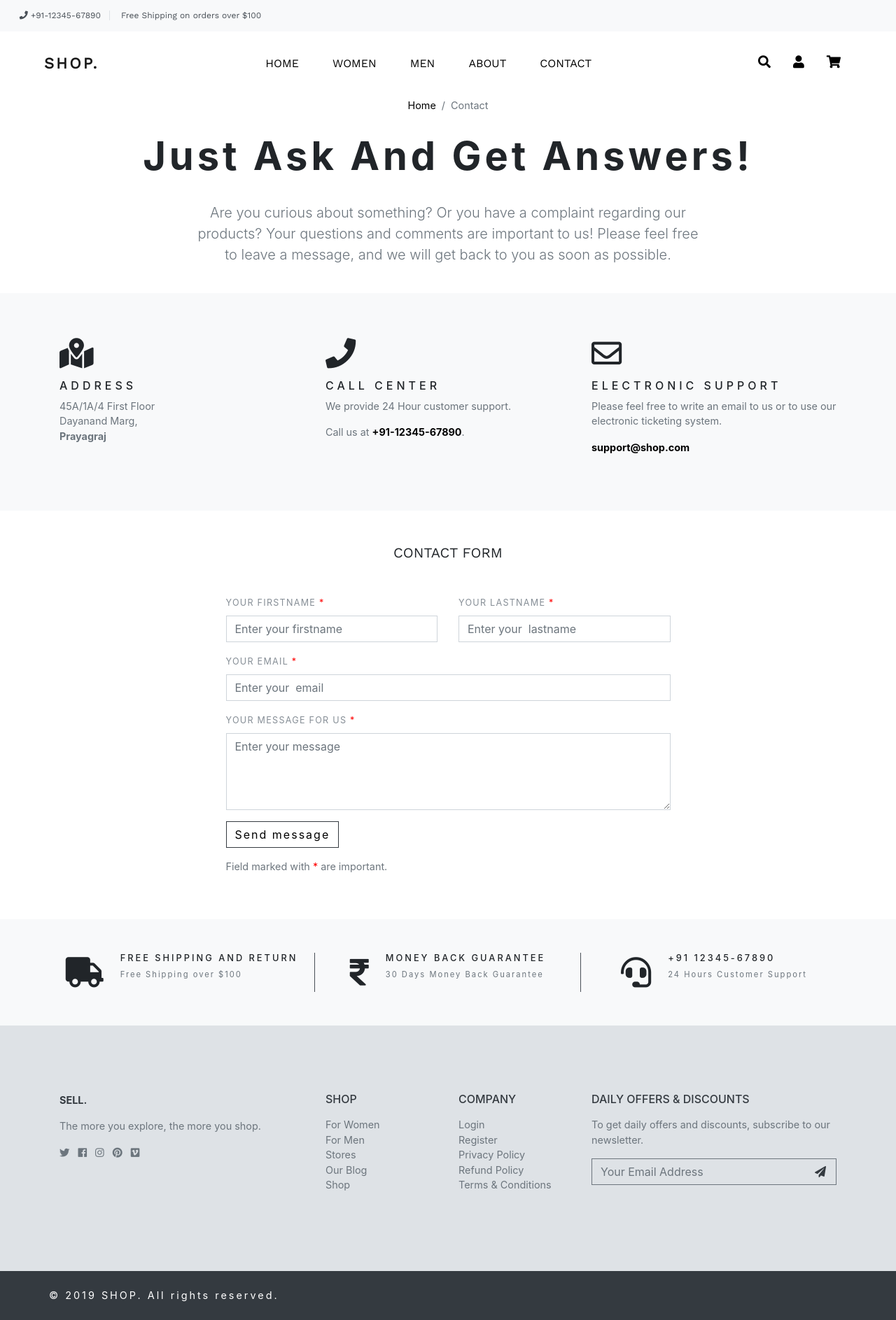
After one commit to theshivanjali/owncart, a CodeIgniter app: page /database/homepage/contact in a window 1280 px wide. The commit adds this page. Shown: the whole page at 70% size. Run offline with CodeIgniter, Linux system fonts and the light colour scheme; some web fonts are replaced.

Commit message:
contact form created

```diff
--- a/application/config/config.php
+++ b/application/config/config.php
@@ -23,7 +23,7 @@ defined('BASEPATH') OR exit('No direct script access allowed');
 | a PHP script and you can easily do that on your own.
 |
 */
-$config['base_url'] = '';
+$config['base_url'] = '/ecommerce';
 
 /*
 |--------------------------------------------------------------------------
@@ -35,7 +35,7 @@ $config['base_url'] = '';
 | variable so that it is blank.
 |
 */
-$config['index_page'] = 'index.php';
+$config['index_page'] = '';
 
 /*
 |--------------------------------------------------------------------------
--- a/application/config/routes.php
+++ b/application/config/routes.php
@@ -49,6 +49,6 @@ defined('BASEPATH') OR exit('No direct script access allowed');
 | Examples:	my-controller/index	-> my_controller/index
 |		my-controller/my-method	-> my_controller/my_method
 */
-$route['default_controller'] = 'homepage';
+$route['default_controller'] = 'Homepage';
 $route['404_override'] = '';
 $route['translate_uri_dashes'] = FALSE;
--- a/application/controllers/Homepage.php
+++ b/application/controllers/Homepage.php
@@ -3,12 +3,22 @@ defined('BASEPATH') OR exit('No direct script access allowed');
 
 class Homepage extends CI_Controller {
 
+	function __construct()
+	{
+		parent::__construct();
+	}
+
 	public function index()
 	{
-		$this->load->view('homepage/header');
-		$this->load->view('homepage/homepage');
-		$this->load->view('homepage/footer');
+		$this->load->view('main/header');
+		$this->load->view('main/homepage');
+		$this->load->view('main/footer');
+	}
+
+	public function contact()
+	{
+		$this->load->view('main/header');
+		$this->load->view('main/contact');
+		$this->load->view('main/footer');
 	}
 }
-
-?>
--- /dev/null
+++ b/application/views/main/contact.php
@@ -0,0 +1,94 @@
+<main class="mt-8">
+      <div class="container">
+        <!-- Breadcrumbs -->
+        <ol class="breadcrumb justify-content-center">
+          <li class="breadcrumb-item"><a href="index.html">Home</a></li>
+          <li class="breadcrumb-item active">Contact</li>
+        </ol>
+        <div class="text-center">
+            <h1 class="display-4 font-weight-bold letter-spacing-5 text-capitalize">Just Ask and Get Answers!</h1>
+            <div class="row">
+            <div class="col-xl-8 offset-xl-2 my-4"><p class="lead text-muted">Are you curious about something? Or you have a complaint regarding our products? Your questions and comments are important to us! Please feel free to leave a message, and we will get back to you as soon as possible.</p></div>
+          </div>
+        </div>
+        </div>
+    </div>
+</main>
+<section class="bg-light p-5">
+		<div class="container">
+			<div class="row">
+				<div class="col-lg-4">
+					<div class="py-3">
+					<i class="fas fa-map-marked-alt fa-3x"></i>
+					</div>
+					<div class="pb-3">
+						<h6 class="text-uppercase letter-spacing-5">Address</h6>
+                        <p class="text-muted">45A/1A/4 First Floor<br>Dayanand Marg,<br>
+                        <strong>Prayagraj</strong></p>
+					</div>
+				</div>
+				<div class="col-lg-4">
+					<div class="py-3">
+					<i class="fas fa-phone fa-3x"></i>
+					</div>
+					<div class="pb-3">
+						<h6 class="text-uppercase letter-spacing-5">Call Center</h6>
+                        <p class="text-muted">We provide 24 Hour customer support.</p>
+                        <p class="text-muted">Call us at <strong><a href='#'>+91-12345-67890</a></strong>.</p>
+					</div>
+				</div>
+				<div class="col-lg-4">
+					<div class="py-3">
+                    <i class="far fa-envelope fa-3x"></i>
+					</div>
+					<div class="pb-3">
+						<h6 class="text-uppercase letter-spacing-5">Electronic Support</h6>
+                        <p class="text-muted">Please feel free to write an email to us or to use our electronic ticketing system.</p>
+                        <p class="text-muted"><strong><a href="mailto:support@shop.com">support@shop.com</a></strong></p>
+					</div>
+				</div>
+			</div>
+		</div>
+</section>
+<section class="py-5">
+    <div class="container">
+    <header class="mb-5">
+          <h2 class="text-uppercase h5 text-center">Contact form</h2>
+        </header>
+        <div class="row">
+          <div class="col-md-7 mb-5 mb-md-0 mx-auto">
+            <form id="contact-form" method="post" action="#" class="form">
+
+                <div class="row">
+                  <div class="col-sm-6">
+                    <div class="form-group">
+                      <label for="name" class="form-label">Your firstname <span class="important-field">*</span></label>
+                      <input type="text" name="name" id="name" placeholder="Enter your firstname" required="required" class="form-control">
+                    </div>
+                  </div>
+                  <div class="col-sm-6">
+                    <div class="form-group">
+                      <label for="surname" class="form-label">Your lastname <span class="important-field">*</span></label>
+                      <input type="text" name="surname" id="surname" placeholder="Enter your  lastname" required="required" class="form-control">
+                    </div>
+                  </div>
+                </div>
+                <div class="form-group">
+                  <label for="email" class="form-label">Your email <span class="important-field">*</span></label>
+                  <input type="email" name="email" id="email" placeholder="Enter your  email" required="required" class="form-control">
+                </div>
+                <div class="form-group">
+                  <label for="message" class="form-label">Your message for us <span class="important-field">*</span></label>
+                  <textarea rows="4" name="message" id="message" placeholder="Enter your message" required="required" class="form-control"></textarea>
+                </div>
+                <button type="submit" class="btn btn-outline-dark">Send message</button>
+            <div class="mt-3">
+                <p class="text-muted">Field marked with<span class="important-field">&nbsp;*&nbsp;</span>are important.
+            </div>
+            </form>
+          </div>
+    </div>
+</section>
+<section>
+<div id="map"></div>
+</section>
--- a/application/views/homepage/footer.php
+++ b/application/views/main/footer.php
@@ -69,9 +69,10 @@
 		              <ul class="list-unstyled">
 		                <li> <a href="#" class="text-muted">Login</a></li>
 		                <li> <a href="#" class="text-muted">Register</a></li>
-		                <li> <a href="#" class="text-muted">Wishlist</a></li>
-		                <li> <a href="#" class="text-muted">Our Products</a></li>
-		                <li> <a href="#" class="text-muted">Checkouts</a></li>
+		                <li> <a href="#" class="text-muted">Privacy Policy</a></li>
+										<li> <a href="#" class="text-muted">Refund Policy</a></li>
+										<li> <a href="#" class="text-muted">Terms & Conditions</a></li>
+
 		              </ul>
             	</div>
             	<div class="col-lg-4 my-5">
--- a/application/views/homepage/header.php
+++ b/application/views/main/header.php
@@ -25,7 +25,7 @@ defined('BASEPATH') or exit('No direct script access allowed');
    </head>
 <body>
 
-<header class="header-absolute" style="height:100%">
+<header class="header-absolute">
 
       <!-- Top NavBar -->
 
@@ -43,7 +43,7 @@ defined('BASEPATH') or exit('No direct script access allowed');
       </div>
 
       <!-- Nav bar -->
-      <nav class="navbar navbar-expand-lg navbar-light navbar-airy fixed-top py-lg-4 px-lg-5 text-uppercase"  id="mainNav" data-toggle="affix">
+      <nav class="navbar navbar-expand-lg navbar-light navbar-airy fixed-top py-lg-4 px-lg-5 text-uppercase mb-5"  id="mainNav" data-toggle="affix">
         <div class="container-fluid" id="main-navbar">
           <a class="navbar-brand" href="#page-top">SHOP.</a>
           <button class="navbar-toggler navbar-toggler-right" type="button" data-toggle="collapse" data-target="#navbarResponsive" aria-controls="navbarResponsive" aria-expanded="false" aria-label="Toggle navigation">
@@ -52,7 +52,7 @@ defined('BASEPATH') or exit('No direct script access allowed');
           <div class="collapse navbar-collapse" id="navbarResponsive">
             <ul class="navbar-nav mx-auto">
               <li class="nav-item">
-                <a class="nav-link" href="#">Home</a>
+                <a class="nav-link" href="<?php echo base_url(); ?>">Home</a>
               </li>
                 <li class="nav-item">
                 <a class="nav-link" href="#">Women</a>
@@ -87,7 +87,7 @@ defined('BASEPATH') or exit('No direct script access allowed');
                 <a class="nav-link" href="#">About</a>
               </li>
               <li class="nav-item">
-                <a class="nav-link" href="#">Contact</a>
+                <a class="nav-link" href="<?php echo base_url().'homepage/contact'; ?>">Contact</a>
               </li>
             </ul>
             <div class="d-flex align-items-center justify-content-between justify-content-lg-end mt-1 mb-2 my-lg-0">
@@ -105,6 +105,4 @@ defined('BASEPATH') or exit('No direct script access allowed');
           </div>
         </div>
       </nav>
-
-
   </header>
--- a/assets/css/creative.css
+++ b/assets/css/creative.css
@@ -21,7 +21,8 @@ a:hover{
 
 .btn {
 	border-radius: 0;
-	color: rgb(0,0,0);
+    color: rgb(0,0,0);
+    letter-spacing: 2px;
 }
 
 .btn:hover{
@@ -29,6 +30,13 @@ a:hover{
 	color: white;
 }
 
+.mt-8{
+    margin-top: 8rem;
+}
+
+.letter-spacing-5{
+    letter-spacing: 5px;
+}
 /*TopBar*/
 
 header {
@@ -163,6 +171,10 @@ header {
     transition: all .2s ease-out;
 }
 
+.navbar-light .navbar-nav .nav-link:hover{
+    color: rgb(180, 43, 150);
+    font-weight: 500;
+}
 .navbar:hover {
 	transition: all .2s ease-out;
 	background: #fff !important;
@@ -358,8 +370,8 @@ background-color: #f8f9fa;
 	justify-content: center;
 	align-items: center;
 	text-align: center;
-	padding-bottom: 2rem;
-	padding-top: 2rem;
+	padding-bottom: 4rem;
+	padding-top: 4rem;
 }
 
 .service-icon{
@@ -370,8 +382,7 @@ background-color: #f8f9fa;
 .service-column {
     border-right: 1px solid #495057;
     text-align: left;
-    padding-top: 0;
-    padding-bottom: 0;
+    padding: 0;
     }
 
     .service-column:last-of-type {
@@ -393,3 +404,30 @@ background-color: #f8f9fa;
 .bg-gray{
 	background-color: #dee2e6;
 }
+
+/* Contact Page */
+
+.breadcrumb{
+    background: none;
+}
+
+.form-label {
+    color: #868e96;
+    font-size: .7875rem;
+    text-transform: uppercase;
+    letter-spacing: 0.1em;
+}
+
+.form-control{
+    border-radius: 0;
+}
+
+.important-field{
+    color:red;
+}
+
+/* Geolocation by html 5 */
+
+#map {
+    height: 100%;
+  }
--- a/assets/js/creative.js
+++ b/assets/js/creative.js
@@ -36,3 +36,46 @@ $(document).ready(function() {
     $(this).find('.dropdown-menu').stop(true, true).delay(200).fadeOut(500);
   });
 });
+
+
+
+// Note: This example requires that you consent to location sharing when
+      // prompted by your browser. If you see the error "The Geolocation service
+      // failed.", it means you probably did not give permission for the browser to
+      // locate you.
+      var map, infoWindow;
+      function initMap() {
+        map = new google.maps.Map(document.getElementById('map'), {
+          center: {lat: -34.397, lng: 150.644},
+          zoom: 6
+        });
+        infoWindow = new google.maps.InfoWindow;
+
+        // Try HTML5 geolocation.
+        if (navigator.geolocation) {
+          navigator.geolocation.getCurrentPosition(function(position) {
+            var pos = {
+              lat: position.coords.latitude,
+              lng: position.coords.longitude
+            };
+
+            infoWindow.setPosition(pos);
+            infoWindow.setContent('Location found.');
+            infoWindow.open(map);
+            map.setCenter(pos);
+          }, function() {
+            handleLocationError(true, infoWindow, map.getCenter());
+          });
+        } else {
+          // Browser doesn't support Geolocation
+          handleLocationError(false, infoWindow, map.getCenter());
+        }
+      }
+
+      function handleLocationError(browserHasGeolocation, infoWindow, pos) {
+        infoWindow.setPosition(pos);
+        infoWindow.setContent(browserHasGeolocation ?
+                              'Error: The Geolocation service failed.' :
+                              'Error: Your browser doesn\'t support geolocation.');
+        infoWindow.open(map);
+      }
```
Also changed, not shown: application/views/main/homepage.php (renamed from application/views/homepage/homepage.php, +7 -7 lines), .htaccess, assets/img/favicon.png (added).
